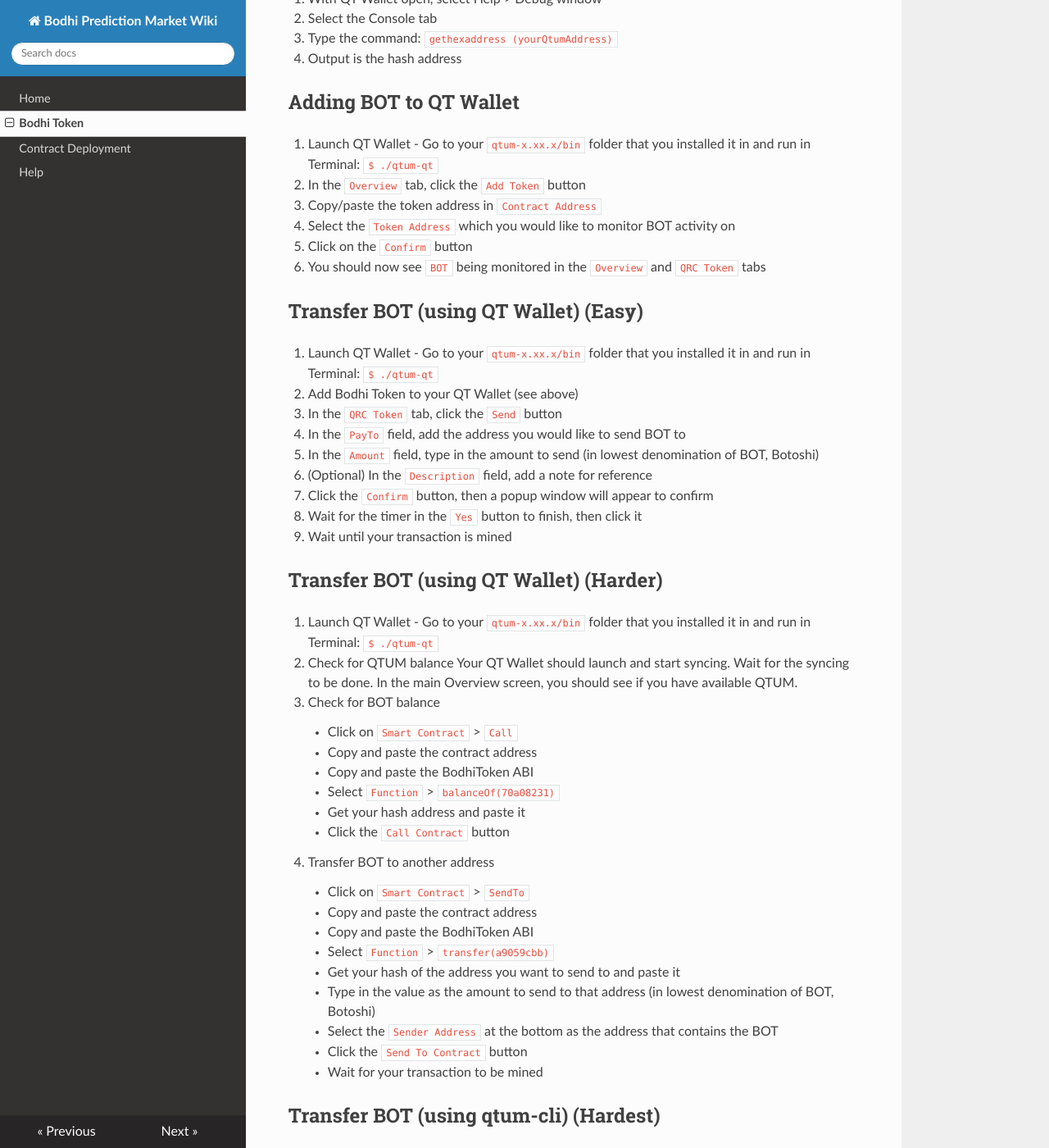
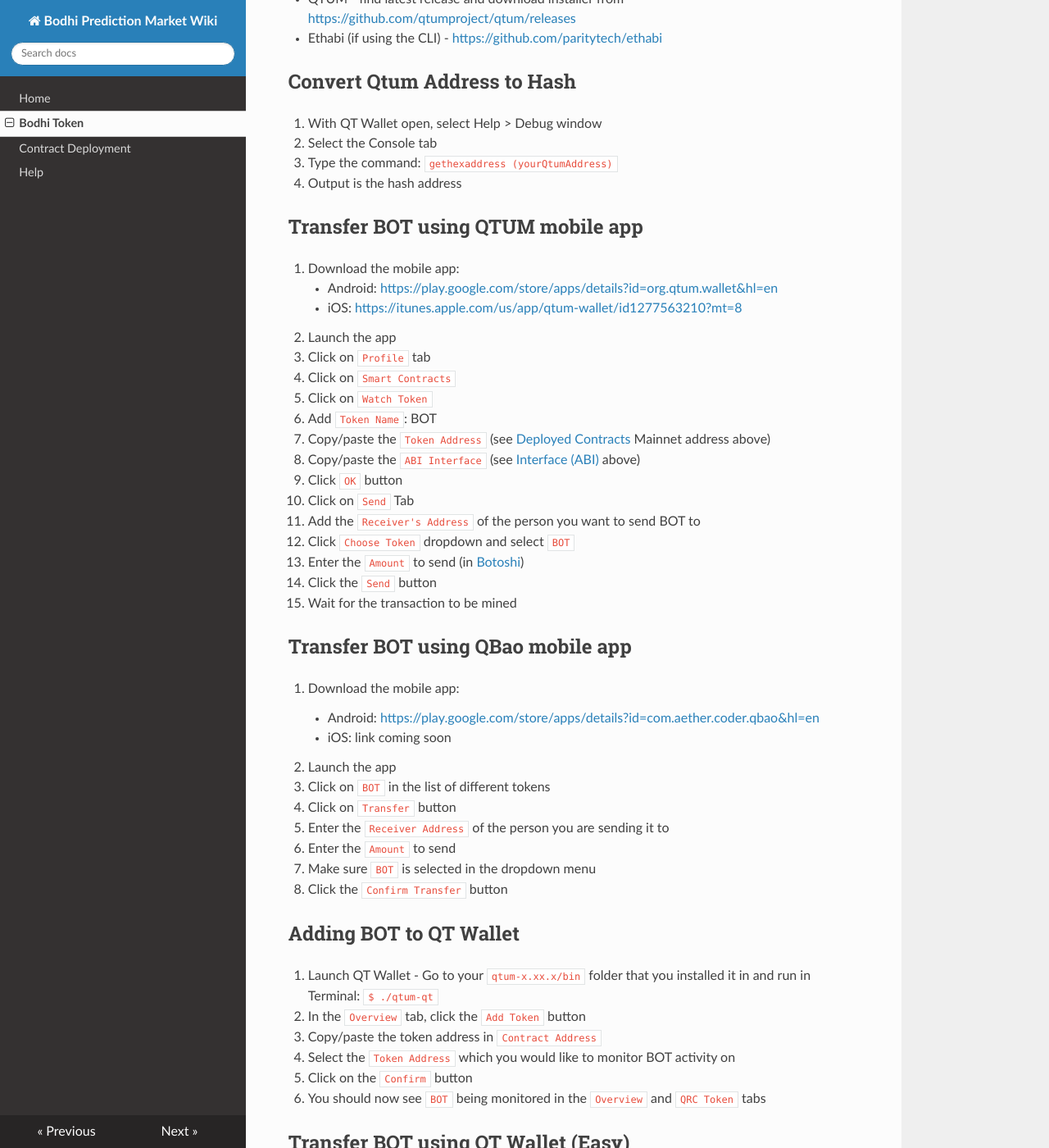
Before and after one commit to bodhiproject/wiki, an MkDocs documentation site: the page built from docs/bodhitoken.md, in a window 1280 px wide and 1400 px high, scrolled down 960 px. Shown: the whole window at 82% size. Built offline with MkDocs 1.6.1, drawn with Linux system fonts in a browser that asks for light colours; nearby versions of some CDN libraries; old or Windows-style settings are respelled for this version of MkDocs; some of the changed text lies outside the part shown.

Commit message:
Add section for transferring with qt mobile

````diff
--- a/docs/bodhitoken.md
+++ b/docs/bodhitoken.md
@@ -1,3 +1,9 @@
+## BOT Units
+* 8 decimals
+* 1 Botoshi = lowest denomination of BOT
+* 100000000 Botoshi = 1 BOT
+
+
 ## Deployed Contracts
 
 **QTUM Mainnet**
@@ -45,6 +51,40 @@
 4. Output is the hash address
 
 
+## Transfer BOT using QTUM mobile app
+1. Download the mobile app:
+    * Android: [https://play.google.com/store/apps/details?id=org.qtum.wallet&hl=en](https://play.google.com/store/apps/details?id=org.qtum.wallet&hl=en)
+    * iOS: [https://itunes.apple.com/us/app/qtum-wallet/id1277563210?mt=8](https://itunes.apple.com/us/app/qtum-wallet/id1277563210?mt=8)
+2. Launch the app
+3. Click on `Profile` tab
+4. Click on `Smart Contracts`
+5. Click on `Watch Token`
+6. Add `Token Name`: BOT
+7. Copy/paste the `Token Address` (see [Deployed Contracts](bodhitoken.md#deployed-contracts) Mainnet address above)
+8. Copy/paste the `ABI Interface` (see [Interface (ABI)](bodhitoken.md#interface-abi) above)
+9. Click `OK` button
+10. Click on `Send` Tab
+11. Add the `Receiver's Address` of the person you want to send BOT to
+12. Click `Choose Token` dropdown and select `BOT`
+13. Enter the `Amount` to send (in [Botoshi](bodhitoken.md#bot-units))
+14. Click the `Send` button
+15. Wait for the transaction to be mined
+
+
+## Transfer BOT using QBao mobile app
+1. Download the mobile app:
+    * Android: [https://play.google.com/store/apps/details?id=com.aether.coder.qbao&hl=en](https://play.google.com/store/apps/details?id=com.aether.coder.qbao&hl=en)
+    * iOS: link coming soon
+
+2. Launch the app
+3. Click on `BOT` in the list of different tokens
+4. Click on `Transfer` button
+5. Enter the `Receiver Address` of the person you are sending it to
+6. Enter the `Amount` to send
+7. Make sure `BOT` is selected in the dropdown menu
+8. Click the `Confirm Transfer` button
+
+
 ## Adding BOT to QT Wallet
 1. Launch QT Wallet - Go to your `qtum-x.xx.x/bin` folder that you installed it in and run in Terminal:
     ```
@@ -57,7 +97,7 @@
 6. You should now see `BOT` being monitored in the `Overview` and `QRC Token` tabs
 
 
-## Transfer BOT (using QT Wallet) (Easy)
+## Transfer BOT using QT Wallet (Easy)
 1. Launch QT Wallet - Go to your `qtum-x.xx.x/bin` folder that you installed it in and run in Terminal:
     ```
     $ ./qtum-qt
@@ -65,14 +105,14 @@
 2. Add Bodhi Token to your QT Wallet (see above)
 3. In the `QRC Token` tab, click the `Send` button
 4. In the `PayTo` field, add the address you would like to send BOT to
-5. In the `Amount` field, type in the amount to send (in lowest denomination of BOT, Botoshi)
+5. In the `Amount` field, type in the amount to send (in [Botoshi](bodhitoken.md#bot-units))
 6. (Optional) In the `Description` field, add a note for reference
 7. Click the `Confirm` button, then a popup window will appear to confirm
 8. Wait for the timer in the `Yes` button to finish, then click it
 9. Wait until your transaction is mined
 
 
-## Transfer BOT (using QT Wallet) (Harder)
+## Transfer BOT using QT Wallet (Harder)
 1. Launch QT Wallet - Go to your `qtum-x.xx.x/bin` folder that you installed it in and run in Terminal:
     ```
     $ ./qtum-qt
@@ -84,24 +124,24 @@
 3. Check for BOT balance
     * Click on `Smart Contract` > `Call`
     * Copy and paste the contract address
-    * Copy and paste the BodhiToken ABI
+    * Copy and paste the [BodhiToken ABI](bodhitoken.md#interface-abi)
     * Select `Function` > `balanceOf(70a08231)`
-    * Get your hash address and paste it
+    * Get your [hash address](bodhitoken.md#convert-qtum-address-to-hash) and paste it
     * Click the `Call Contract` button
 
 4. Transfer BOT to another address
     * Click on `Smart Contract` > `SendTo`
     * Copy and paste the contract address
-    * Copy and paste the BodhiToken ABI
+    * Copy and paste the [BodhiToken ABI](bodhitoken.md#interface-abi)
     * Select `Function` > `transfer(a9059cbb)`
-    * Get your hash of the address you want to send to and paste it
-    * Type in the value as the amount to send to that address (in lowest denomination of BOT, Botoshi)
+    * Get the [hash address](bodhitoken.md#convert-qtum-address-to-hash) you want to send to and paste it
+    * Type in the value as the amount to send to that address (in [Botoshi](bodhitoken.md#bot-units))
     * Select the `Sender Address` at the bottom as the address that contains the BOT
     * Click the `Send To Contract` button
     * Wait for your transaction to be mined
 
 
-## Transfer BOT (using qtum-cli) (Hardest)
+## Transfer BOT using qtum-cli (Hardest)
 1. Launch Qtum daemon: go to your `qtum-x.xx.x/bin` folder that you installed it in and run in Terminal:
 
         $ ./qtumd
@@ -227,17 +267,3 @@
     `output: 000000000000000000000000000000000000000000000000000000000000015e`
 
     This is the hex return value of `balanceOf()`. Converted to decimals, it is `350`.
-
-
-## Transfer BOT (using QBao mobile app)
-1. Download the mobile app:
-    * Android: [https://play.google.com/store/apps/details?id=com.aether.coder.qbao&hl=en](https://play.google.com/store/apps/details?id=com.aether.coder.qbao&hl=en)
-    * iOS: link coming soon
-
-2. Launch the app
-3. Click on `BOT` in the list of different tokens
-4. Click on `Transfer` button
-5. Enter the `Receiver Address` of the person you are sending it to
-6. Enter the `Amount` to send
-7. Make sure `BOT` is selected in the dropdown menu
-8. Click the `Confirm Transfer` button
````
Also changed, not shown: site/bodhitoken/index.html, site/index.html, site/search/search_index.json.
